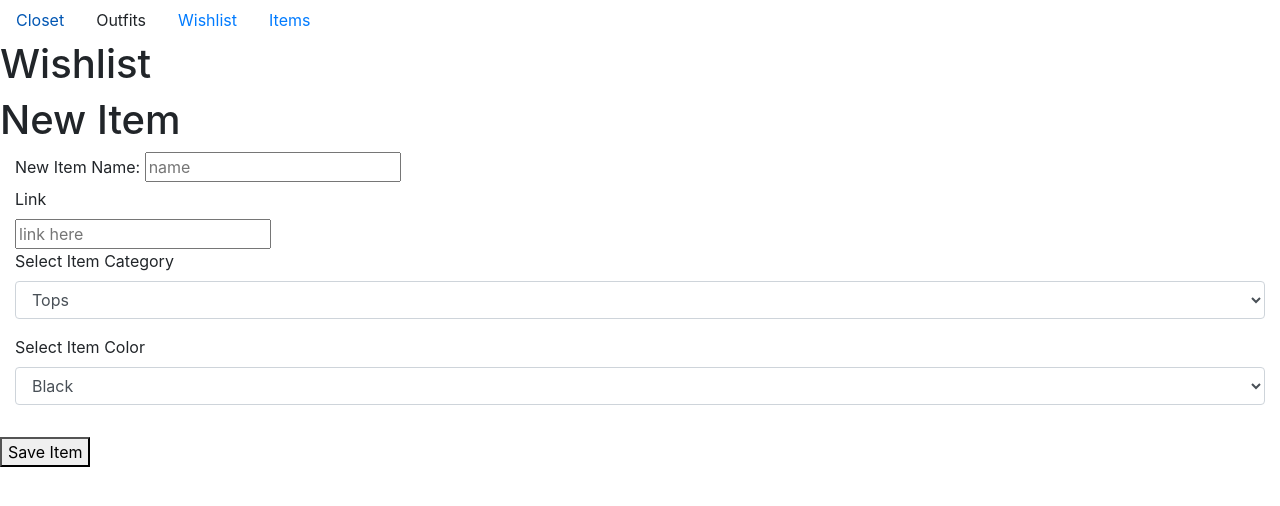
After one commit to jennifercarreno/closet-app, a Flask app: page /wishlist/new in a window 1280 px wide. The commit adds this page. Shown: the top 506 px of the page. Run offline with Flask 2, Linux system fonts and the light colour scheme; some libraries are stand-ins or nearby versions.

Commit message:
added wishlist, users can now upload items to wishlist

```diff
--- a/app.py
+++ b/app.py
@@ -1,7 +1,6 @@
 from flask import Flask, render_template, redirect, url_for, request
 from bson.objectid import ObjectId
 from pymongo import MongoClient
-# from werkzeug.utils import secure_filename
 import os
 from item_functions import filter
 
@@ -9,8 +8,8 @@ host = os.environ.get('DB_URL')
 client = MongoClient(host=host)
 db = client.closet
 items = db.items
+wishlistItems = db.wishlistItems
 app = Flask(__name__)
-UPLOAD_FOLDER = '/uploads'
 
 # home page
 @app.route('/')
@@ -20,13 +19,13 @@ def index():
 #prompts to create a new item
 @app.route('/item/new')
 def item_new():
-    return render_template('item_new.html')
+    return render_template('items/item_new.html')
 
 @app.route('/items')
 def items():
     items = db.items
     print(items)
-    return render_template('items.html', items = items.find())
+    return render_template('items/items.html', items = items.find())
 
 # displays items when created
 @app.route('/items/submit', methods=['POST', 'GET'])
@@ -47,14 +46,14 @@ def items_submit():
     print(item['category'])
     print(item['color'])
     # item_photo_func = item_functions.get_item_photo(items)
-    return render_template('items.html', items=items.find())
+    return render_template('items/items.html', items=items.find())
 
 # displays a single item
 @app.route('/items/<item_id>')
 def item_show(item_id):
     items=db.items
     item = items.find_one({'_id': ObjectId(item_id)})
-    return render_template('items_show.html', item = item)
+    return render_template('items/items_show.html', item = item)
 
 # deletes an item
 @app.route('/items/<item_id>/delete', methods=['POST'])
@@ -68,7 +67,7 @@ def items_delete(item_id):
 def items_edit(item_id):
     items=db.items
     item = items.find_one({'_id': ObjectId(item_id)})
-    return render_template('items_edit.html', item=item)
+    return render_template('items/items_edit.html', item=item)
 
 #updates an item
 @app.route('/items/<item_id>/update', methods=['POST'])
@@ -87,22 +86,36 @@ def items_update(item_id):
 
     item=items.find_one({'_id': ObjectId(item_id)})
     print(item['name'])
-    return redirect(url_for('item_show', item_id=item_id))
+    return redirect(url_for('items/item_show', item_id=item_id))
 
 @app.route('/items/filter', methods=['POST'])
 def items_filter():
     items = db.items
     filtered_items = filter(items)
-    return render_template('items.html', items=filtered_items)
+    return render_template('items/items.html', items=filtered_items)
 
+# wishlist page
+@app.route('/wishlist')
+def wishlist_home():
+    return render_template('wishlist/wishlist-home.html', items=wishlistItems.find())
 
+# new item to wishlist
+@app.route('/wishlist/new')
+def wishlist_new():
+    return render_template('wishlist/wishlist-new.html')
 
-# @app.route('/uploader', methods = ['GET', 'POST'])
-# def upload_file():
-#    if request.method == 'POST':
-#       f = request.files['file']
-#       f.save(secure_filename(f.filename))
-#       return 'file uploaded successfully'
+# creates a wishlist item
+@app.route('/wishlist/submit', methods=['POST'])
+def wishlist_submit():
+    wishlistItem = {
+        'name': request.form.get('name'),
+        'link': request.form.get('photo-link'),
+        'color': request.form.get('color'),
+        'category': request.form.get('category')
+    }
+    wishlistItems.insert_one(wishlistItem)
+    return render_template('wishlist/wishlist-home.html', items=wishlistItems.find())
+
 
 if __name__ == '__main__':
    app.run()
--- a/templates/base.html
+++ b/templates/base.html
@@ -12,7 +12,7 @@
   <div class="nav">
     <a class = "nav-item nav-link active" href="/"> Closet </a>
     <a class = "nav-item nav-link"> Outfits </a>
-    <a class = "nav-item nav-link"> Collections </a>
+    <a class = "nav-item nav-link" href="/wishlist"> Wishlist </a>
     <a class = "nav-item nav-link" href="/items"> Items </a>
 </div>
     {% block content %}
--- a/templates/home.html
+++ b/templates/home.html
@@ -23,7 +23,7 @@
         <div class="card col-lg-4 text-center" style="border: none;">
             <!-- <img class="card-img-top" src="https://cdn.shopify.com/s/files/1/0577/7149/1504/products/pleasing_50.jpg?v=1636658650" alt="Card image cap"> -->
             <div class="card-body">
-              <h5 class="card-title">Create a Collection</h5>
+              <h5 class="card-title">View Your Wishlist</h5>
               <a href="#" class="btn">View</a>
             </div>
         </div>
--- /dev/null
+++ b/templates/wishlist/wishlist-new.html
@@ -0,0 +1,61 @@
+<!-- templates/wishlist/wishlist-new.html -->
+{% extends 'base.html' %}
+
+{% block content %}
+    <h1>Wishlist </h1>
+    <h1> New Item </h1>
+
+<form method="POST" action="/wishlist/submit">
+    <!-- item name -->
+    <div class="col">
+        <label for='wishlst-item-name'>New Item Name: </label>
+        <input id='wishlist-item-name' type='text' name='name' value='' placeholder="name"/>
+    </div>
+
+
+    <div class="col">
+        <label for='wishlist-item-photo-link'>Link </label> <br>
+        <input id='wishlist-item-photo-link' type="text" name="photo-link" placeholder="link here">
+    </div>
+
+    <!-- add tags -->
+    <div class="col">
+        <div class="form-group">
+            <label for="category">Select Item Category</label>
+            <select class="form-control" id="category" name="category" type="select">
+              <option>Tops</option>
+              <option>Bottoms</option>
+              <option>Dresses</option>
+              <option>Sweaters and Jackets</option>
+              <option>Activewear</option>
+              <option>Accessories</option>
+              <option>Shoes</option>
+            </select>
+          </div>
+    </div>
+
+    <!-- adding color -->
+    <div class="col">
+        <div class="form-group">
+            <label for="color">Select Item Color</label>
+            <select class="form-control" id="color" name="color" type="select">
+              <option>Black</option>
+              <option>Brown</option>
+              <option>Blue</option>
+              <option>Denim</option>
+              <option>Green</option>
+              <option>Grey</option>
+              <option>Orange</option>
+              <option>Pink</option>
+              <option>Purple</option>
+              <option>Red</option>
+              <option>White</option>
+              <option>Yellow</option>
+              <option>Other</option>
+            </select>
+          </div>
+    </div>
+
+    <button type='submit' class="mt-3">Save Item</button>
+</form>
+{% endblock %}
```
Also changed, not shown: templates/wishlist/wishlist-home.html (added, +12 -0 lines), templates/items/item_new.html (renamed from templates/item_new.html), templates/items/items.html (renamed from templates/items.html), templates/items/items_edit.html (renamed from templates/items_edit.html), templates/items/items_show.html (renamed from templates/items_show.html).
